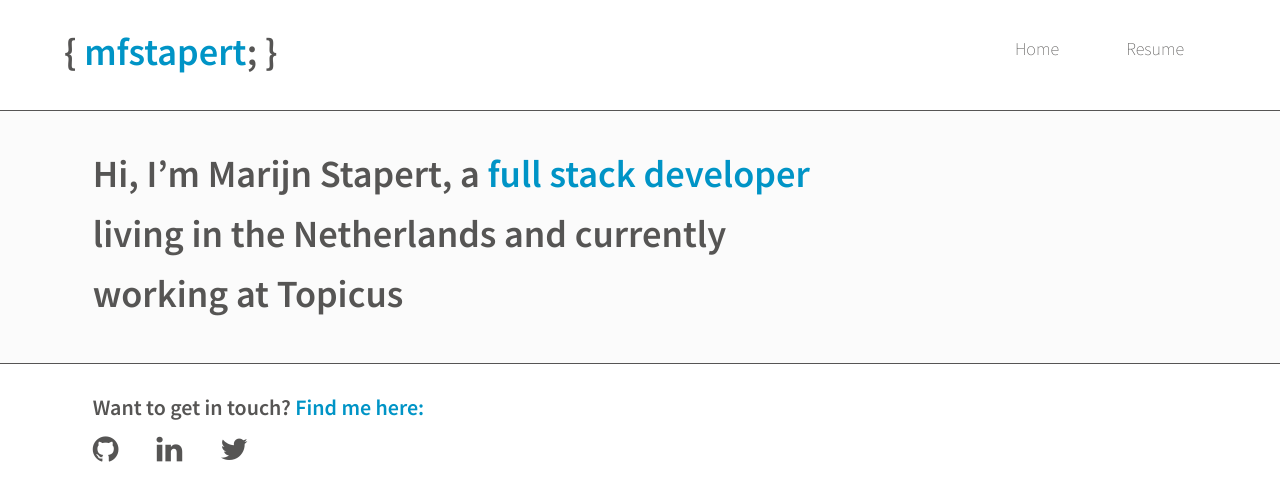
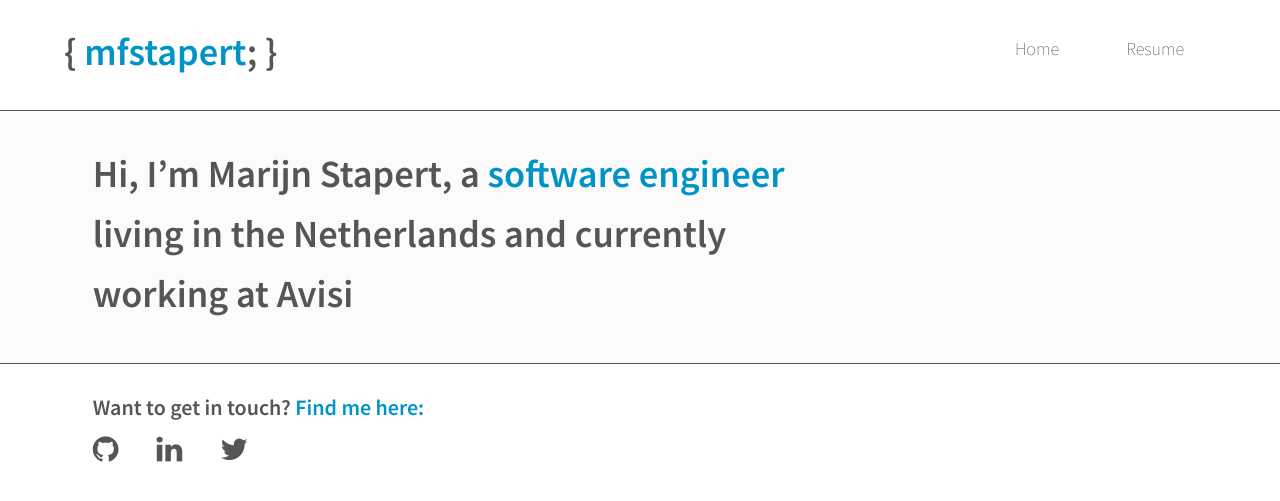
Before and after one commit to MFStapert/mfstapertdotdev, a Jekyll site: the page built from pages/index.md, in a window 1280 px wide. Shown: the top 501 px of the page. Built offline with Jekyll 4.4.1, drawn with Linux system fonts in a browser that asks for light colours.

Commit message:
Update index.md

```diff
--- a/pages/index.md
+++ b/pages/index.md
@@ -2,4 +2,4 @@
 layout: hero
 permalink: /
 ---
-Hi, I'm Marijn Stapert, a <span class="color-primary">full stack developer</span> living in the Netherlands and currently working at Topicus
+Hi, I'm Marijn Stapert, a <span class="color-primary">software engineer</span> living in the Netherlands and currently working at Avisi
```
